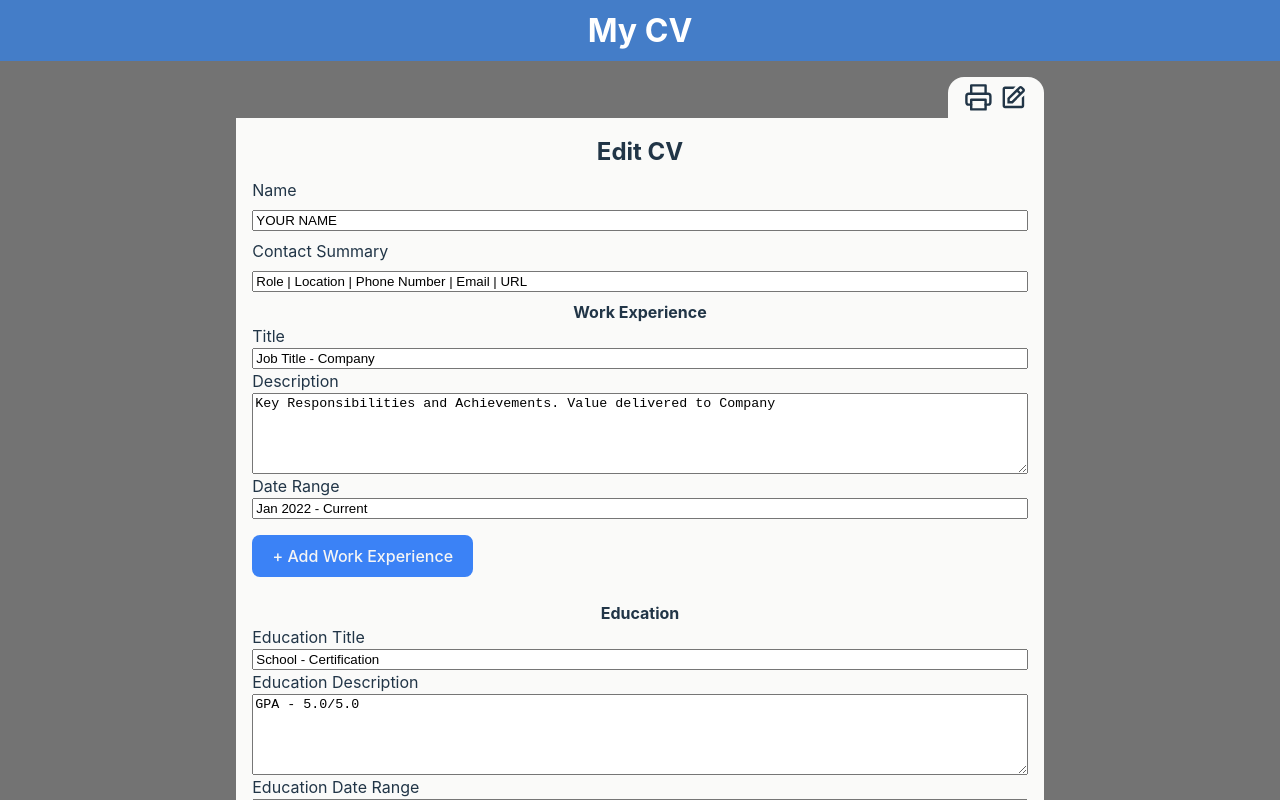
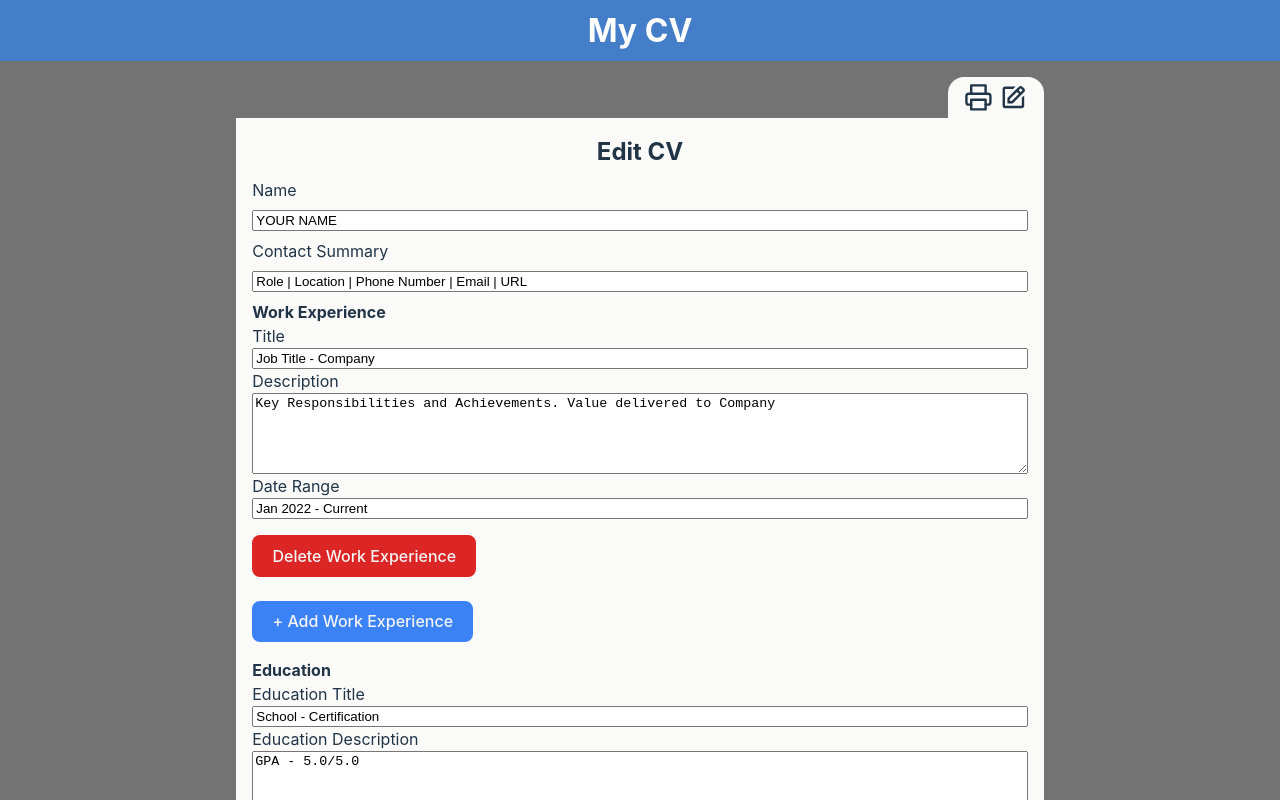
Before and after one commit to JeremyLoh/odin-project, a React (Vite) app in the folder cv/: page / in a window 1280 px wide. Both pictures are taken after a click on the icon 1013 px from the left and 97 px from the top of the page. Shown: the top 800 px of the page. Built offline with nearby package versions, Linux system fonts and the light colour scheme.

Commit message:
feat: add delete cv work experience button

```diff
--- a/cv/src/components/CvEditForm.jsx
+++ b/cv/src/components/CvEditForm.jsx
@@ -26,6 +26,8 @@ export default function CvEditForm({ cvDetails, handleCvSubmit }) {
     register,
     handleSubmit,
     control,
+    setError,
+    clearErrors,
     formState: { errors, isSubmitting },
   } = useForm({
     defaultValues: {
@@ -39,11 +41,14 @@ export default function CvEditForm({ cvDetails, handleCvSubmit }) {
       ),
     },
   })
-  const { fields: workExperiencesFields, append: appendWorkExperience } =
-    useFieldArray({
-      control,
-      name: "workExperiences",
-    })
+  const {
+    fields: workExperiencesFields,
+    append: appendWorkExperience,
+    remove: removeWorkExperience,
+  } = useFieldArray({
+    control,
+    name: "workExperiences",
+  })
   const { fields: educationFields, append: appendEducationExperience } =
     useFieldArray({
       control,
@@ -51,8 +56,18 @@ export default function CvEditForm({ cvDetails, handleCvSubmit }) {
     })
 
   function onSubmit(data) {
+    if (data.workExperiences.length === 0) {
+      setError("workExperiences.empty", {
+        type: "custom",
+        message: "Work Experience section cannot be empty",
+      })
+      return
+    }
+    clearErrors("workExperiences.empty")
     handleCvSubmit(data)
   }
+
+  console.log({ errors })
 
   return (
     <div className="edit-cv-form-container" onSubmit={handleSubmit(onSubmit)}>
@@ -91,10 +106,22 @@ export default function CvEditForm({ cvDetails, handleCvSubmit }) {
           data-cy="edit-cv-work-experience-container"
         >
           <p>Work Experience</p>
-          {getWorkExperienceSection(workExperiencesFields, errors, register)}
+          {errors.workExperiences && errors.workExperiences.empty ? (
+            <p className="error" data-cy="error-work-experience-empty">
+              {errors.workExperiences.empty.message}
+            </p>
+          ) : null}
+          {getWorkExperienceSection(workExperiencesFields, {
+            errors,
+            register,
+            removeWorkExperience,
+          })}
           <button
             type="button"
-            onClick={() => appendWorkExperience(new Experience("", "", ""))}
+            onClick={() => {
+              appendWorkExperience(new Experience("", "", ""))
+              clearErrors("workExperiences.empty")
+            }}
             className="add-work-experience-btn"
             data-cy="edit-cv-add-work-experience-btn"
           >
@@ -146,7 +173,10 @@ const workExperienceDescriptionValidation = {
   },
 }
 
-function getWorkExperienceSection(workExperiencesFields, errors, register) {
+function getWorkExperienceSection(
+  workExperiencesFields,
+  { errors, register, removeWorkExperience }
+) {
   const lastElementIndex = workExperiencesFields.length - 1
   return workExperiencesFields.map((field, index) => {
     return (
@@ -202,6 +232,14 @@ function getWorkExperienceSection(workExperiencesFields, errors, register) {
           data-cy={`edit-work-experience-${index}-dateRange`}
           {...register(`workExperiences.${index}.dateRange`)}
         />
+        <button
+          type="button"
+          onClick={() => removeWorkExperience(index)}
+          className="edit-cv-work-experience-delete-btn"
+          data-cy={`edit-cv-work-experience-${index}-delete-btn`}
+        >
+          Delete Work Experience
+        </button>
         {index === lastElementIndex ? null : <hr className="divider" />}
       </section>
     )
--- a/cv/src/styles/CvEditForm.css
+++ b/cv/src/styles/CvEditForm.css
@@ -39,7 +39,6 @@
 .edit-cv-work-experience-container p,
 .edit-cv-education-container p {
   margin: 0;
-  text-align: center;
   font-weight: bold;
 }
 
@@ -49,9 +48,20 @@
   flex-direction: column;
 }
 
+.edit-cv-work-experience-delete-btn {
+  margin: 1rem 0;
+  background-color: #dc2626;
+  color: whitesmoke;
+  width: fit-content;
+}
+
+.edit-cv-work-experience-delete-btn:hover {
+  background-color: #b91c1c;
+}
+
 .add-work-experience-btn,
 .edit-cv-add-education-experience-btn {
-  margin: 1rem 0;
+  margin: 0.5rem 0;
   background-color: #3b82f6;
   color: whitesmoke;
 }
```
Also changed, not shown: 2 other files (tests, documents, lock files or other folders).
